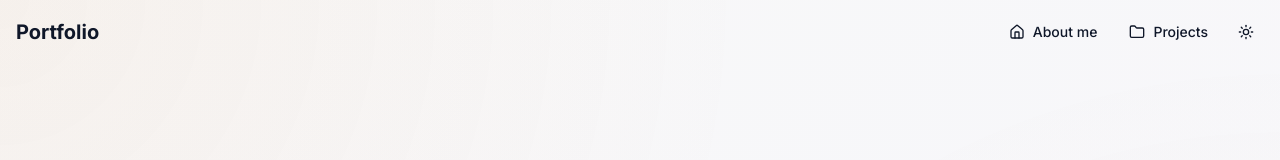
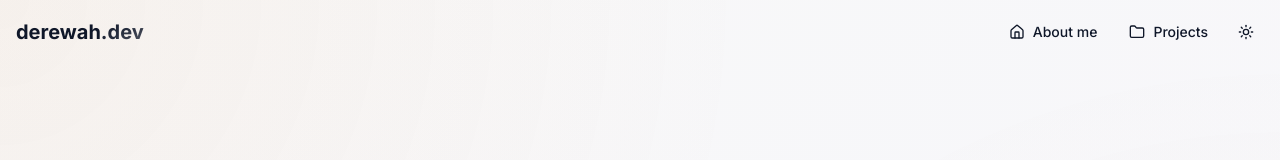
Before and after one commit to Dere-Wah/my-website-new, a Next.js app: page / in a window 1280 px wide. Shown: the top 160 px of the page. Built offline with nearby package versions, Linux system fonts and the light colour scheme.

Commit message:
derewah.dev

```diff
--- a/components/header.tsx
+++ b/components/header.tsx
@@ -42,7 +42,12 @@ export default function Header() {
     >
       <div className="flex h-16 items-center justify-between px-4">
         <Link href="/" className="flex items-center gap-2">
-          <span className="font-bold text-xl">Portfolio</span>
+          <span className="font-bold text-xl">
+            derewah
+            <span className="bg-gradient-to-br from-foreground via-foreground/90 to-foreground/70 dark:from-blue-400 dark:via-cyan-400 dark:to-sky-400 bg-clip-text text-transparent">
+              .dev
+            </span>
+          </span>
         </Link>
 
         <nav className="flex items-center gap-2">
```
